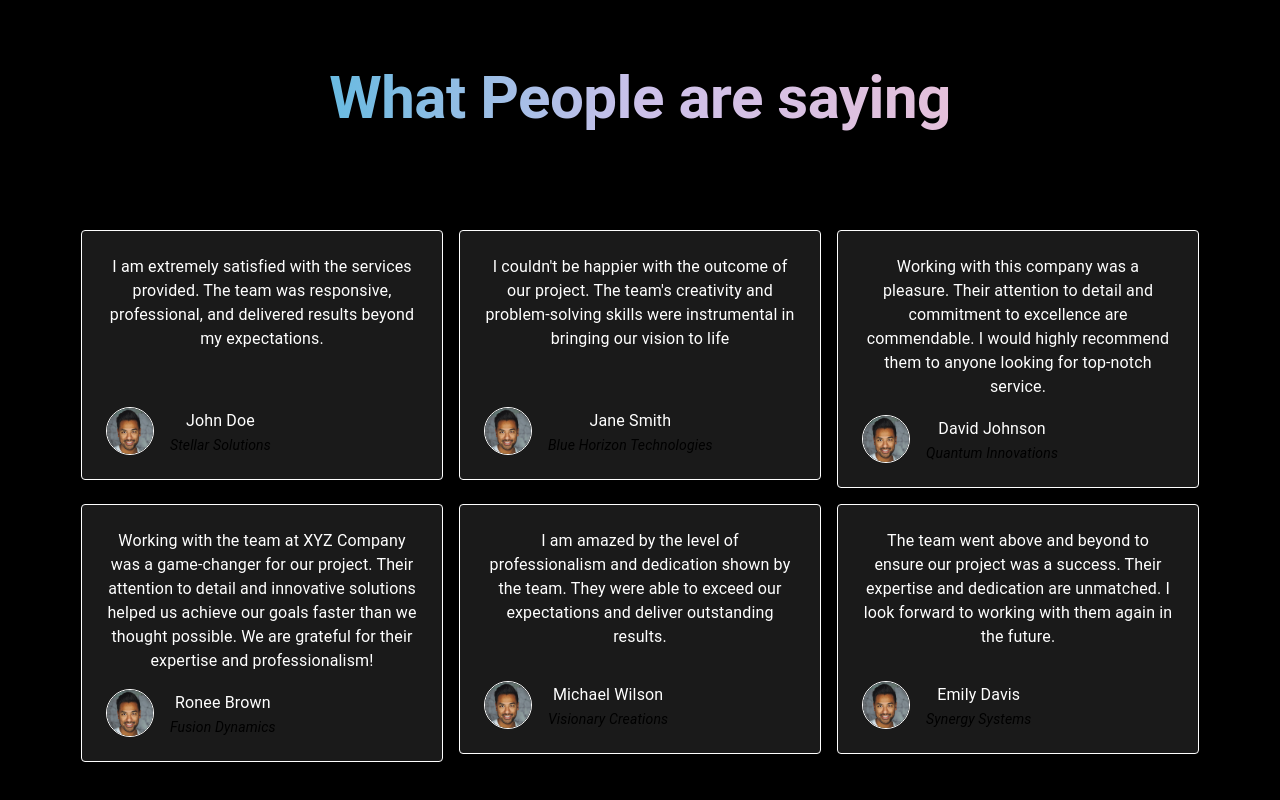
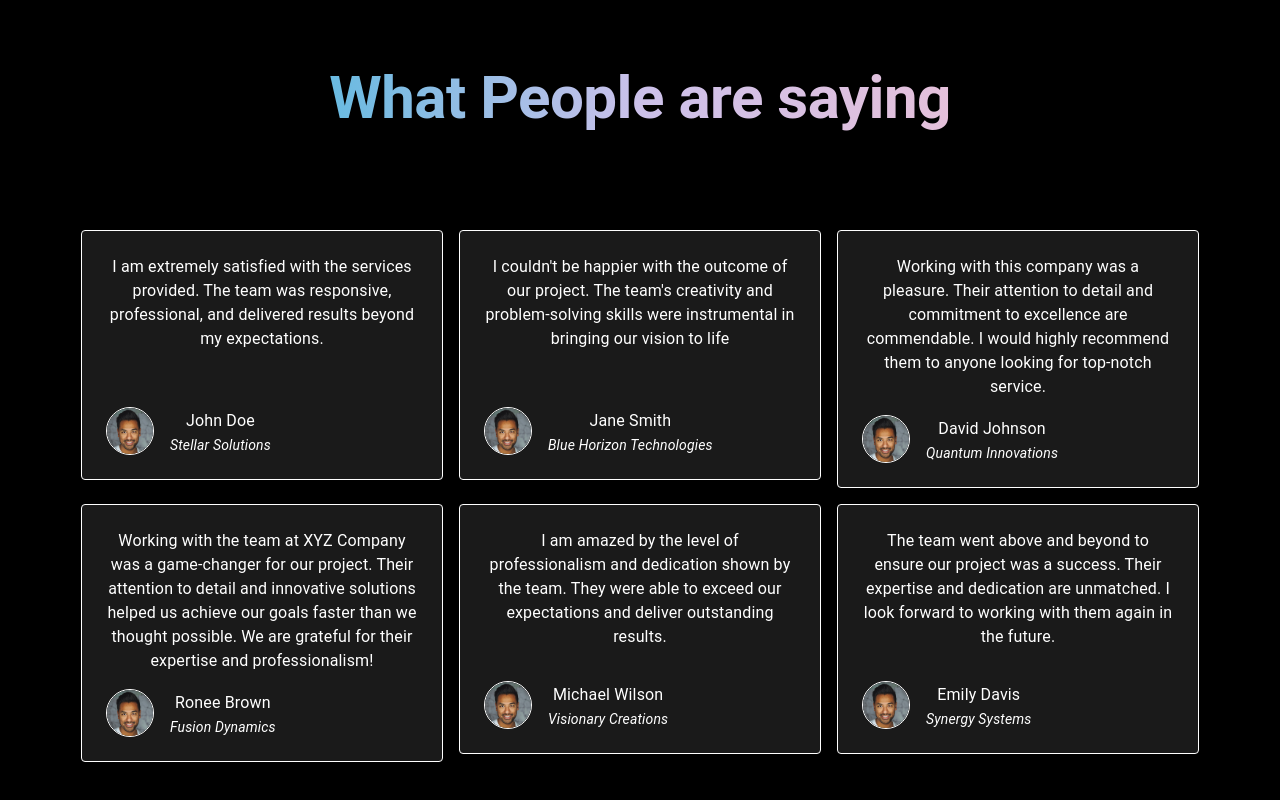
Before and after one commit to mmuk2002/Recruitment-Buddy, a React (Create React App) app in the folder client/: page / in a window 1280 px wide. Shown: the part 1754-2554 px from the top of the page. Built offline with nearby package versions, Linux system fonts and the light colour scheme; no server answers.

Commit message:
minor testimonials change

```diff
--- a/client/src/pages/Testimonials.js
+++ b/client/src/pages/Testimonials.js
@@ -30,7 +30,7 @@ const Testimonials = () => {
                 <Avatar src={testimonial.image} alt={testimonial.user} sx={{ width: 48, height: 48, mr: 2, border: 1, borderColor: 'neutral.light' }} />
                 <Box>
                   <Typography variant="subtitle1">{testimonial.user}</Typography>
-                  <Typography variant="body2" sx={{ fontStyle: 'italic', color: 'text.secondary' }}>
+                  <Typography variant="body2" sx={{ fontStyle: 'italic', color: 'white' }}>
                     {testimonial.company}
                   </Typography>
                 </Box>
```
